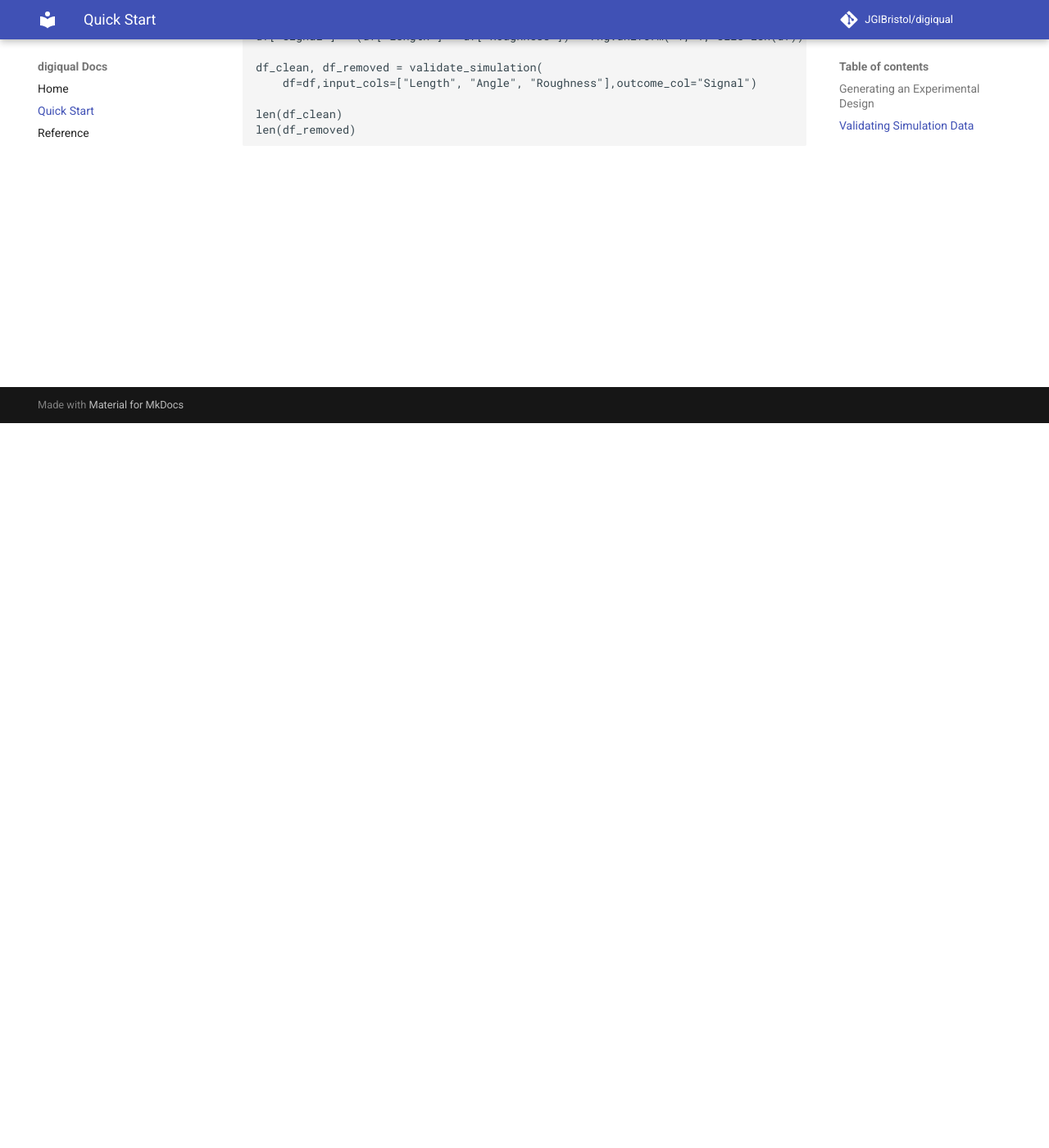
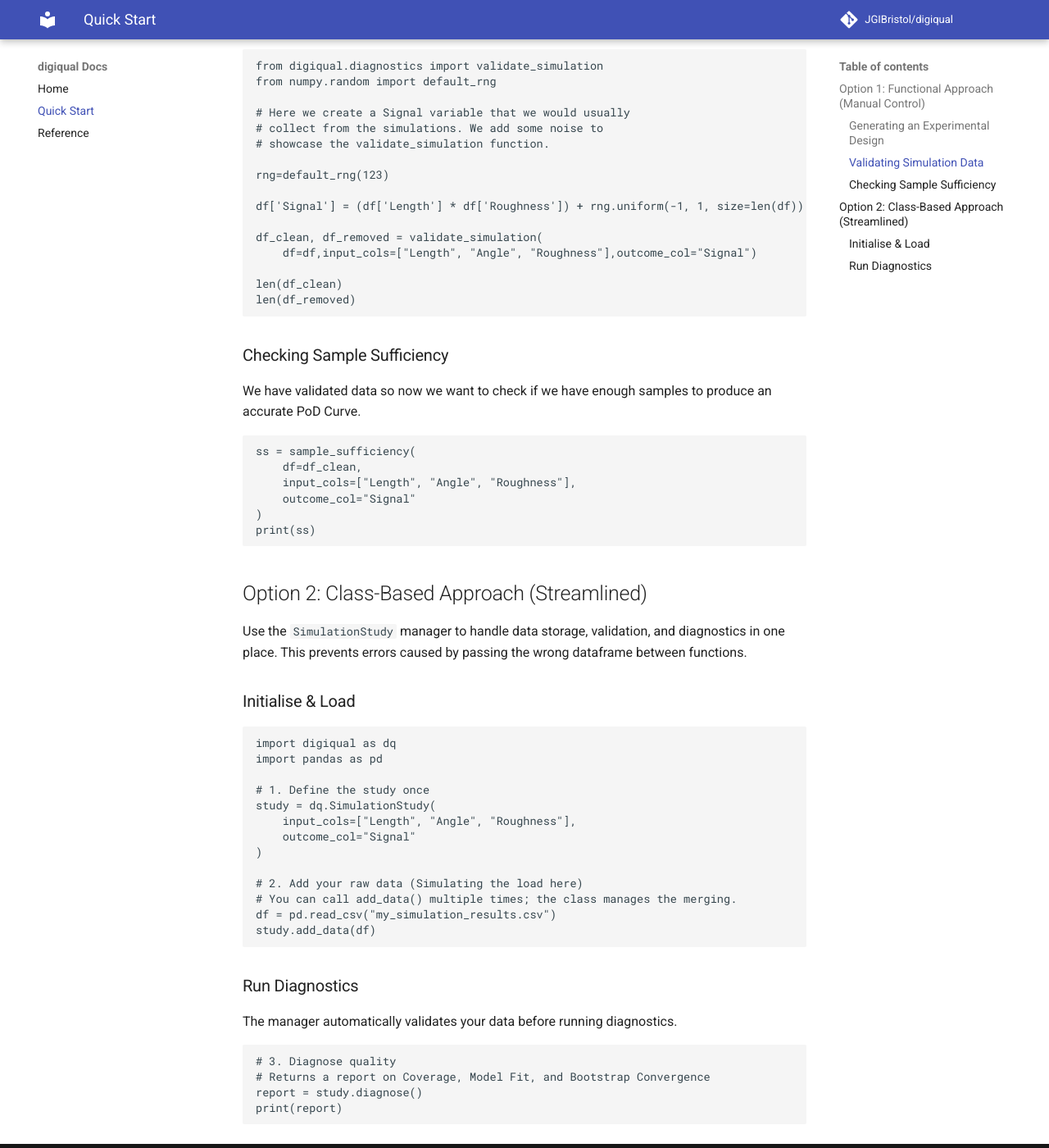
Before and after one commit to JGIBristol/digiqual, an MkDocs documentation site: the page built from docs/quick_start.md, in a window 1280 px wide and 1400 px high, scrolled down 884 px. Shown: the whole window at 82% size. Built offline with MkDocs 1.6.1 and Material for MkDocs 9.7.7, drawn with Linux system fonts in a browser that asks for light colours; comment, search, counter and statistics services are not loaded; some of the changed text lies outside the part shown.

Commit message:
Update docs with functional and class-based usage
Expanded the quick start guide to explain both the functional and class-based approaches for using DigiQual, including new sections and code examples. Updated the API reference to include documentation for digiqual.core with specific display options.

````diff
--- a/docs/quick_start.md
+++ b/docs/quick_start.md
@@ -1,6 +1,12 @@
 # Quick Start
 
-## Generating an Experimental Design
+DigiQual offers two ways to work: the Functional Approach (great for specific tasks) and the Class-Based Approach (recommended for full study management).
+
+## Option 1: Functional Approach (Manual Control)
+
+Use individual functions if you just need to generate samples or check a dataframe you already have.
+
+### Generating an Experimental Design
 
 Create a Latin Hypercube design for a simulation study involving defect size ($a$), angle ($\theta$) and roughness ($\sigma_{R}$).
 
@@ -22,7 +28,7 @@ df = generate_lhs(n=1000, seed=123, vars_df=vars_df)
 print(df.head())
 ```
 
-## Validating Simulation Data
+### Validating Simulation Data
 
 Once you have your simulation results, ensure they are ready for PoD analysis.
 
@@ -44,3 +50,47 @@ df_clean, df_removed = validate_simulation(
 len(df_clean)
 len(df_removed)
 ```
+
+### Checking Sample Sufficiency
+We have validated data so now we want to check if we have enough samples to produce an accurate PoD Curve.
+
+``` python
+ss = sample_sufficiency(
+    df=df_clean,
+    input_cols=["Length", "Angle", "Roughness"],
+    outcome_col="Signal"
+)
+print(ss)
+```
+
+## Option 2: Class-Based Approach (Streamlined)
+
+Use the `SimulationStudy` manager to handle data storage, validation, and diagnostics in one place. This prevents errors caused by passing the wrong dataframe between functions.
+
+### Initialise & Load
+
+```python
+import digiqual as dq
+import pandas as pd
+
+# 1. Define the study once
+study = dq.SimulationStudy(
+    input_cols=["Length", "Angle", "Roughness"],
+    outcome_col="Signal"
+)
+
+# 2. Add your raw data (Simulating the load here)
+# You can call add_data() multiple times; the class manages the merging.
+df = pd.read_csv("my_simulation_results.csv")
+study.add_data(df)
+```
+
+### Run Diagnostics
+The manager automatically validates your data before running diagnostics.
+
+```python
+# 3. Diagnose quality
+# Returns a report on Coverage, Model Fit, and Bootstrap Convergence
+report = study.diagnose()
+print(report)
+```
````
Also changed, not shown: docs/reference.md (+5 -0 lines).
